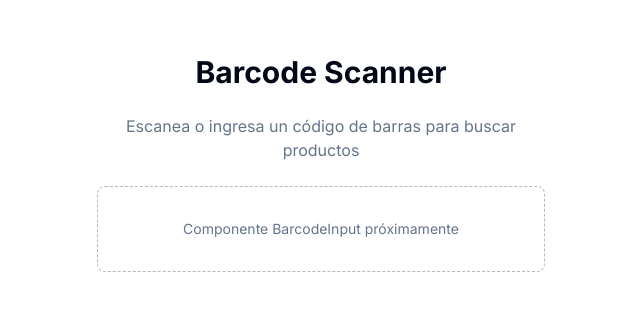
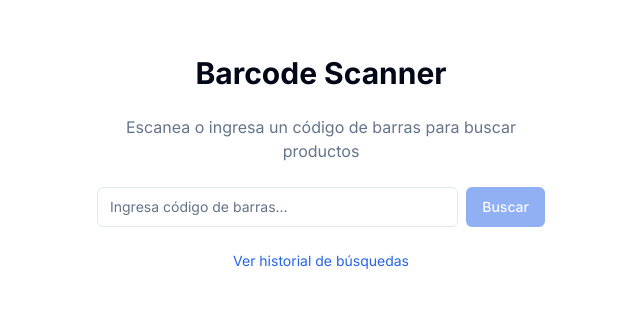
Before and after one commit to miguel-anay/oeschle, a Next.js app: page / in a window 1280 px wide. Shown: the part 237-548 px from the top of the page, without its empty margins (319-959 px from the left). Built offline with nearby package versions, Linux system fonts and the light colour scheme.

Commit message:
feat(home): integrate BarcodeInput component with navigation

```diff
--- a/app/page.tsx
+++ b/app/page.tsx
@@ -1,4 +1,16 @@
+"use client";
+
+import { useRouter } from "next/navigation";
+import Link from "next/link";
+import { BarcodeInput } from "@/components/barcode-input";
+
 export default function HomePage() {
+  const router = useRouter();
+
+  const handleSearch = (barcode: string) => {
+    router.push(`/product/${barcode}`);
+  };
+
   return (
     <main className="flex min-h-screen flex-col items-center justify-center p-4">
       <div className="w-full max-w-md space-y-6 text-center">
@@ -6,12 +18,13 @@ export default function HomePage() {
         <p className="text-muted-foreground">
           Escanea o ingresa un código de barras para buscar productos
         </p>
-        {/* BarcodeInput component will go here */}
-        <div className="rounded-lg border border-dashed border-muted-foreground/50 p-8">
-          <p className="text-sm text-muted-foreground">
-            Componente BarcodeInput próximamente
-          </p>
-        </div>
+        <BarcodeInput onSearch={handleSearch} />
+        <Link
+          href="/history"
+          className="inline-block text-sm text-primary hover:underline"
+        >
+          Ver historial de búsquedas
+        </Link>
       </div>
     </main>
   );
```
